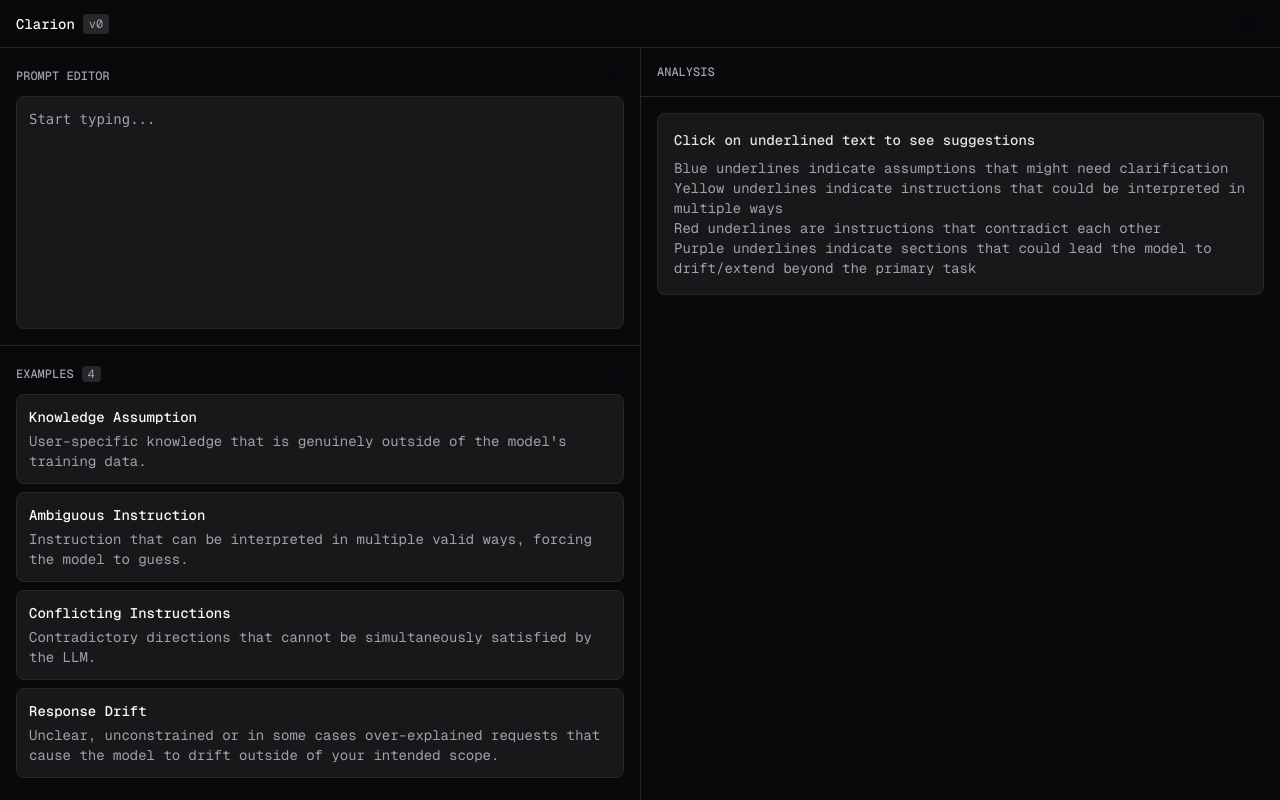
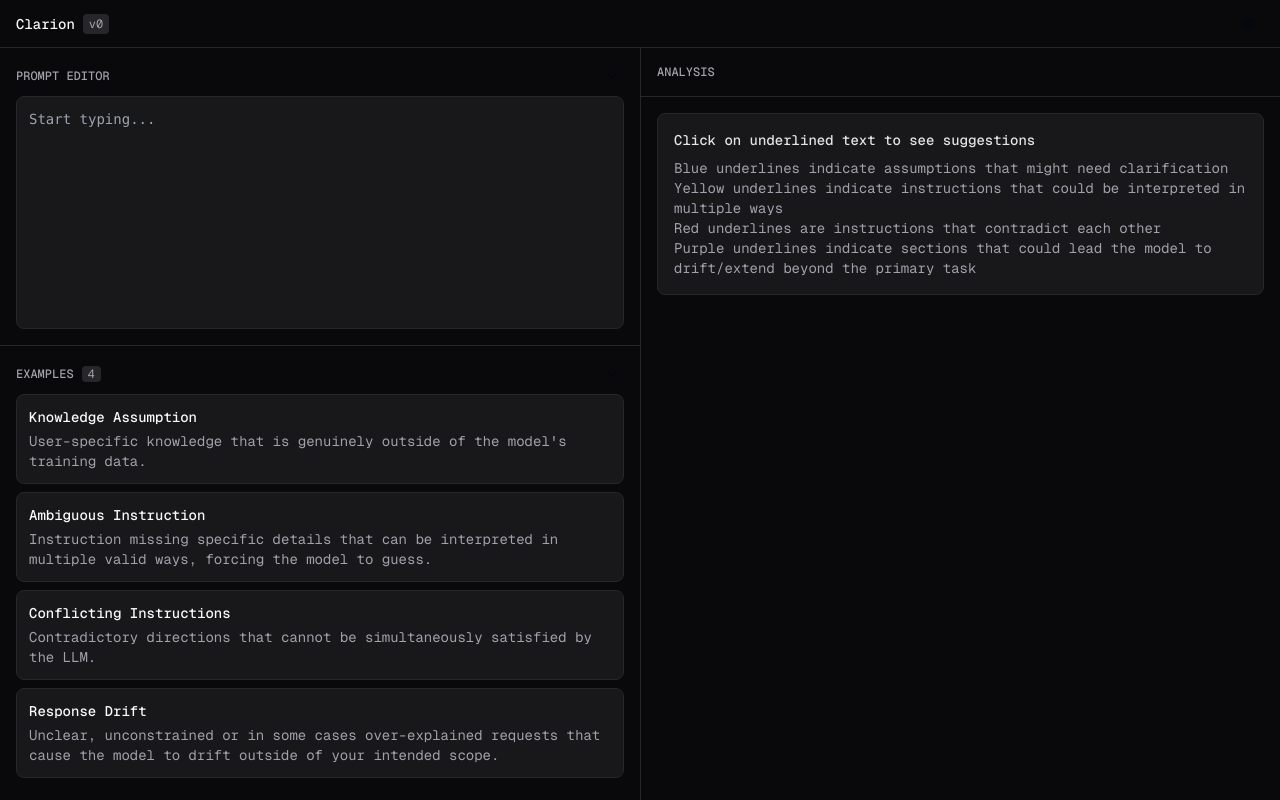
Before and after one commit to Arron-Stothart/promptly, a Next.js app: page / in a window 1280 px wide. Built offline with nearby package versions, Linux system fonts and the light colour scheme.

Commit message:
feat: Action suggestiosn for each Misalignments type

```diff
--- a/src/app/page.tsx
+++ b/src/app/page.tsx
@@ -115,7 +115,7 @@ export default function DashboardPage() {
                 }}
               >
                 <h3 className="mb-1 text-sm font-medium text-zinc-50">Ambiguous Instruction</h3>
-                <p className="text-sm text-zinc-400">Instruction that can be interpreted in multiple valid ways, forcing the model to guess.</p>
+                <p className="text-sm text-zinc-400">Instruction missing specific details that can be interpreted in multiple valid ways, forcing the model to guess.</p>
               </div>
 
               <div
```
Also changed, not shown: 1 other file (tests, documents, lock files or other folders).
